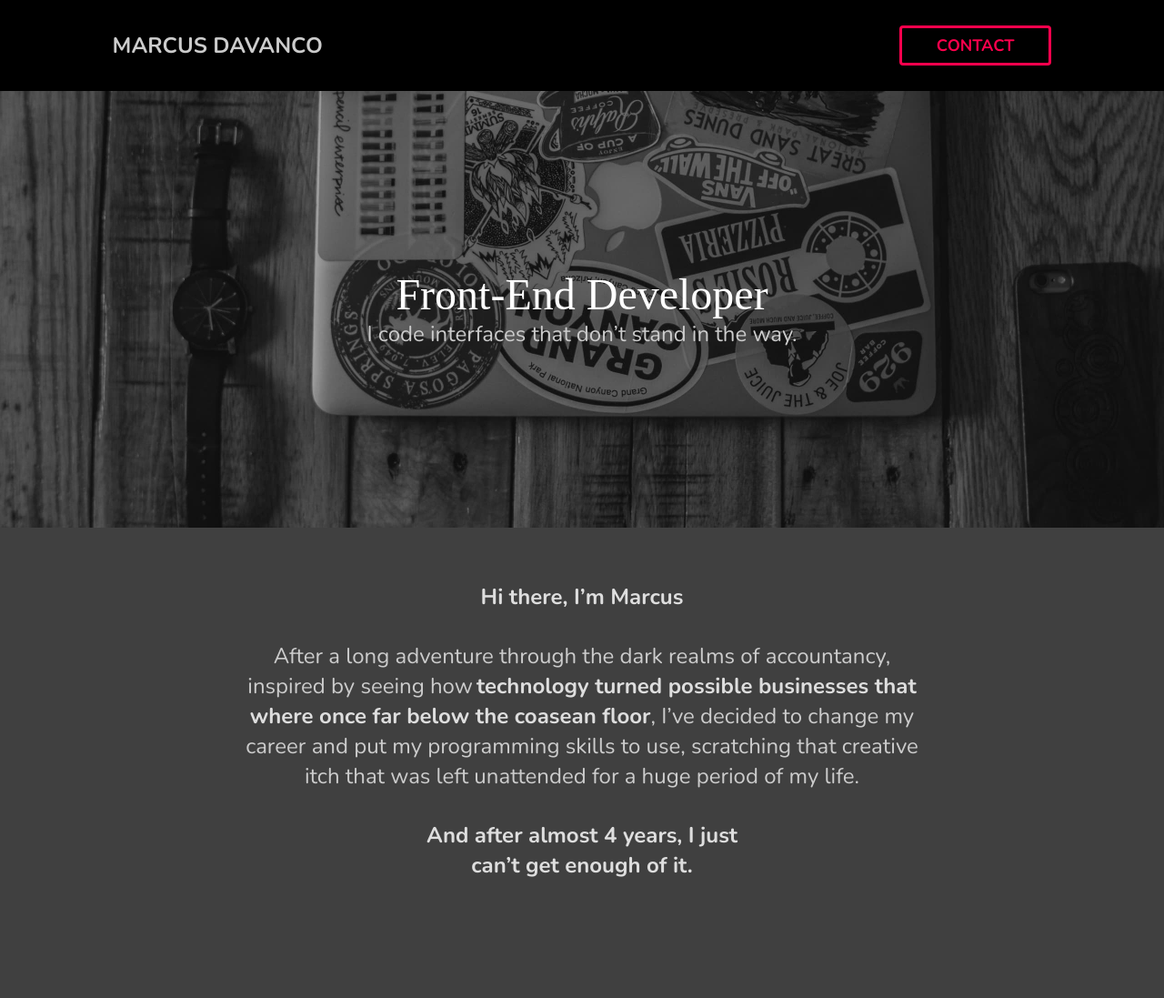
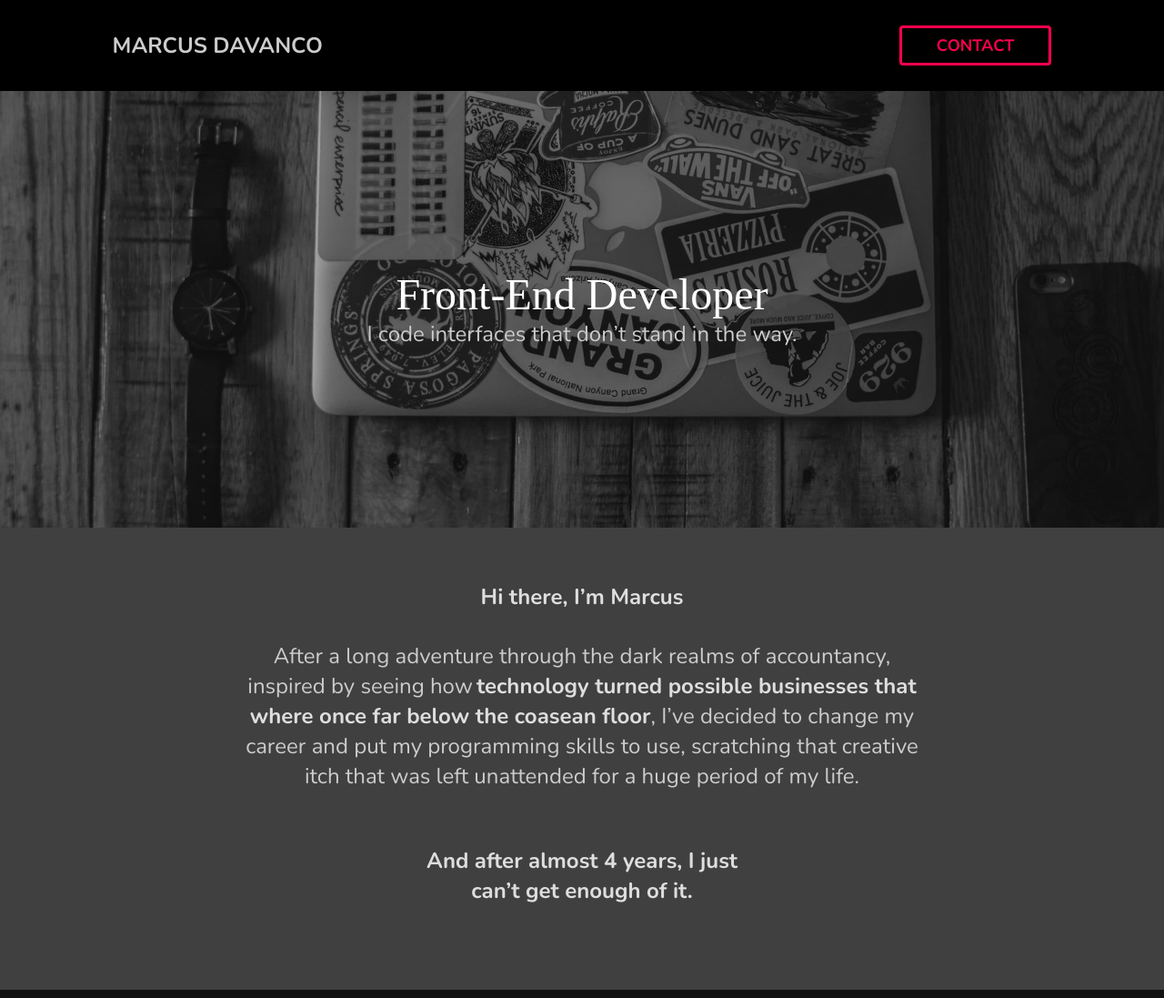
Before and after one commit to marcusdavanco/marcusdavanco.github.io, a React (Vite) app: page / in a window 1280 px wide. Shown: the top 1097 px of the page at 91% size. Built offline with nearby package versions, Linux system fonts and the light colour scheme; a web font is replaced by a local one.

Commit message:
fix: intro margins adjustment

```diff
--- a/src/components/intro/styles.ts
+++ b/src/components/intro/styles.ts
@@ -4,7 +4,6 @@ export const Container = styled.section`
   display: flex;
   flex-direction: column;
   align-items: center;
-  height: 29.813rem;
   margin: 3.75rem 0;
 `;
 
@@ -24,7 +23,7 @@ export const Text = styled.p`
     font-weight: 400;
     font-size: 1.5rem;
     line-height: 2.063rem;
-    margin-bottom: 2rem;
+    margin-bottom: 3.75rem;
     color: #ccc;
     max-width: 47.188rem;
     text-align: center;
```
